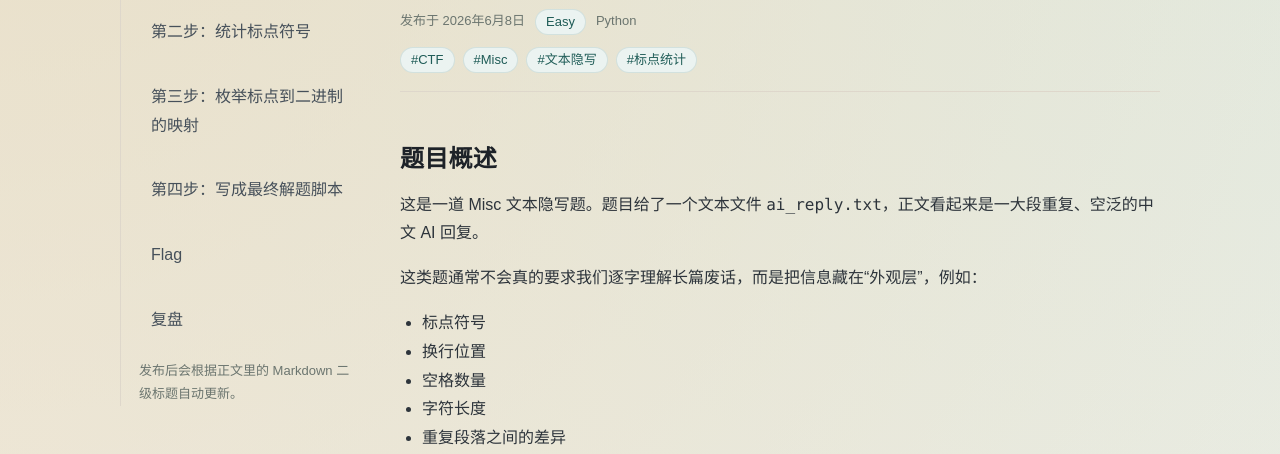
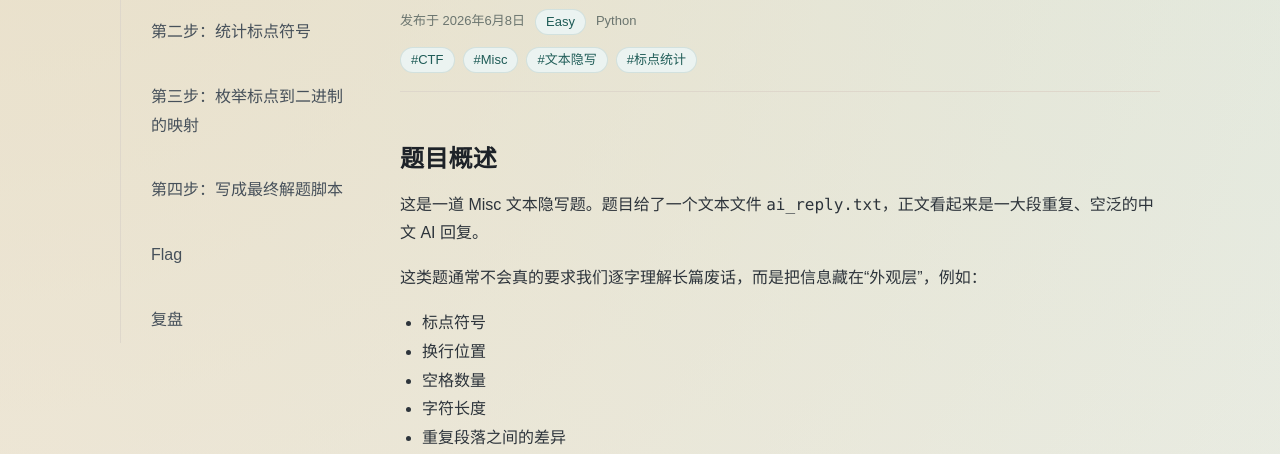
Before and after one commit to iYuu19/blog, an Astro site: page /blog/huanghe-ai-reply in a window 1280 px wide. Shown: the part 346-800 px from the top of the page. Built offline with nearby package versions, Linux system fonts and the light colour scheme; Astro itself is replaced by a stand-in of ours.

Commit message:
Refine article TOC

```diff
--- a/src/pages/blog/[slug].astro
+++ b/src/pages/blog/[slug].astro
@@ -56,7 +56,6 @@ const tocItems = headings.filter(({ depth, slug, text }) => depth === 2 && slug
                 </li>
               ))}
             </ul>
-            <p class="index-meta">发布后会根据正文里的 Markdown 二级标题自动更新。</p>
           </div>
         </aside>
       )
```
